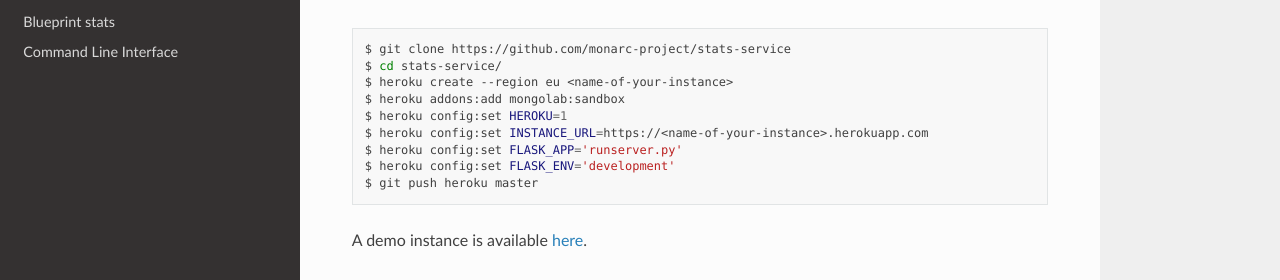
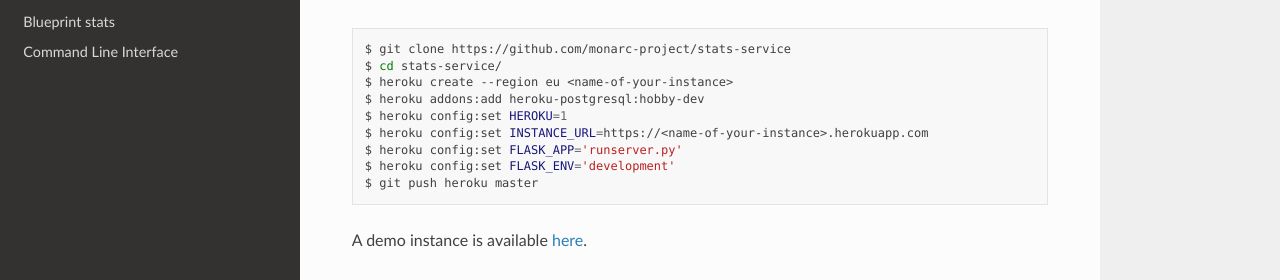
Before and after one commit to monarc-project/stats-service, a Sphinx documentation site: the page built from docs/deployment.rst, in a window 1280 px wide. Shown: the part 188-468 px from the top of the page. Built offline with Sphinx 7.4.7 and the Read the Docs theme 2.0.0, drawn with Linux system fonts in a browser that asks for light colours.

Commit message:
updated Heroku deployment.

```diff
--- a/app.json
+++ b/app.json
@@ -19,6 +19,9 @@
             "url": "https://github.com/heroku/heroku-buildpack-python"
         }
     ],
+    "scripts": {
+        "postdeploy": "flask db_init"
+    },
     "env": {
         "HEROKU": "1",
         "FLASK_APP": "runserver.py",
--- a/docs/deployment.rst
+++ b/docs/deployment.rst
@@ -9,7 +9,7 @@ Heroku
     $ git clone https://github.com/monarc-project/stats-service
     $ cd stats-service/
     $ heroku create --region eu <name-of-your-instance>
-    $ heroku addons:add mongolab:sandbox
+    $ heroku addons:add heroku-postgresql:hobby-dev
     $ heroku config:set HEROKU=1
     $ heroku config:set INSTANCE_URL=https://<name-of-your-instance>.herokuapp.com
     $ heroku config:set FLASK_APP='runserver.py'
```
